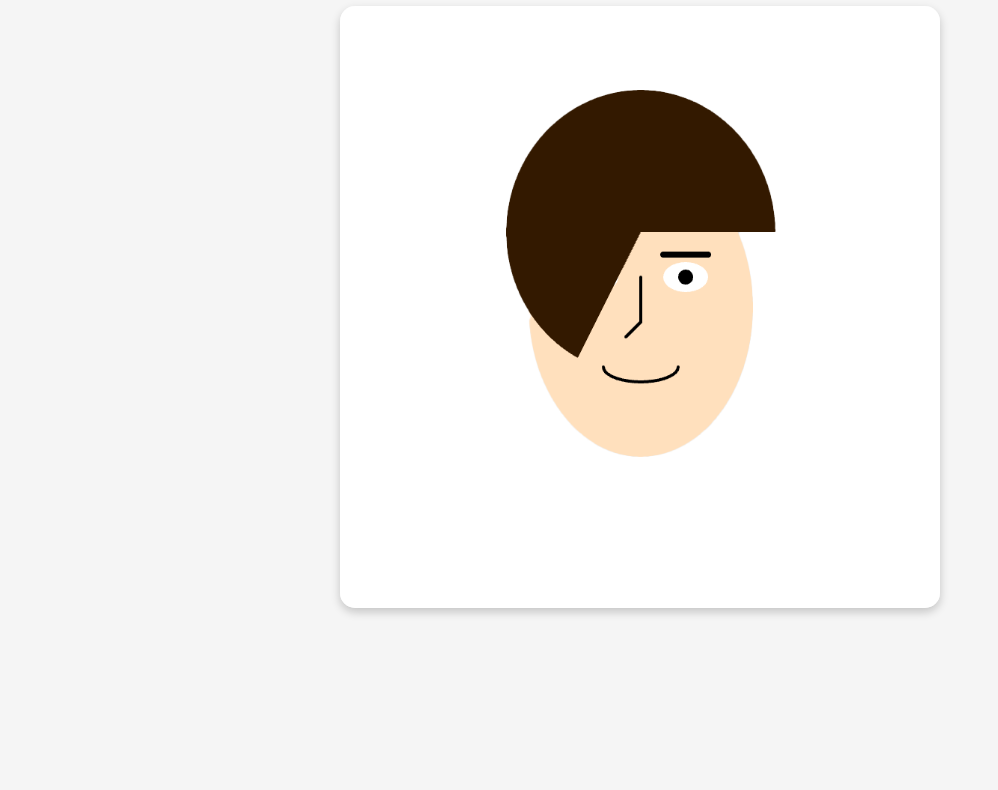
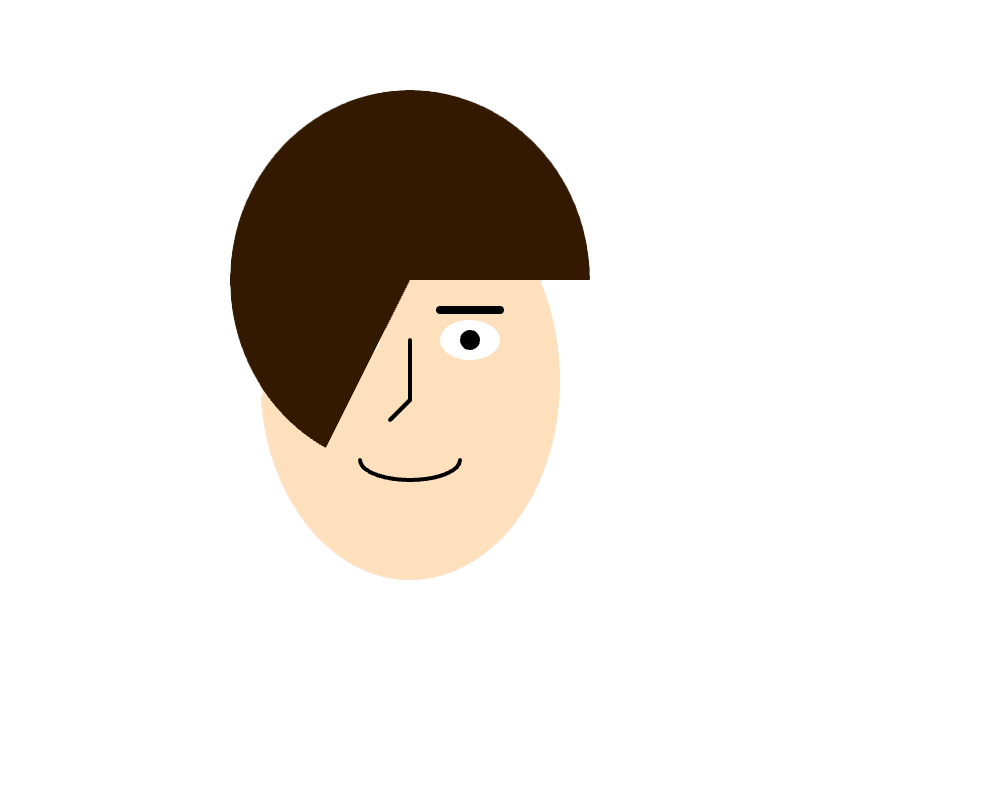
Before and after one commit to aliyusruiz-da1/P5port, a plain HTML site: page index.html in a window 1280 px wide. Shown: the part 102-892 px from the top of the page, without its empty margins (0-998 px from the left). Before the commit the page ends 800 px from the top, so only its background shows below. Drawn offline with Linux system fonts and the light colour scheme.

Commit message:
Update index.html 1111

```diff
--- a/index.html
+++ b/index.html
@@ -3,20 +3,7 @@
 <head>
   <meta charset="UTF-8">
   <title>My p5 portrait</title>
-  <style>
-    body {
-      background-color: #f5f5f5;
-      text-align: center;
-      margin-top: 50px;
-      font-family: sans-serif;
-    }
-    img {
-      width: 600px;       /* Change this to resize */
-      border-radius: 15px;
-      box-shadow: 0 4px 10px rgba(0,0,0,0.2);
-    }
-  </style>
-</head>
+
 <body>
   <h1>My Self Portrait</h1>
   <img src="Me.png" alt="My self portrait">
```
